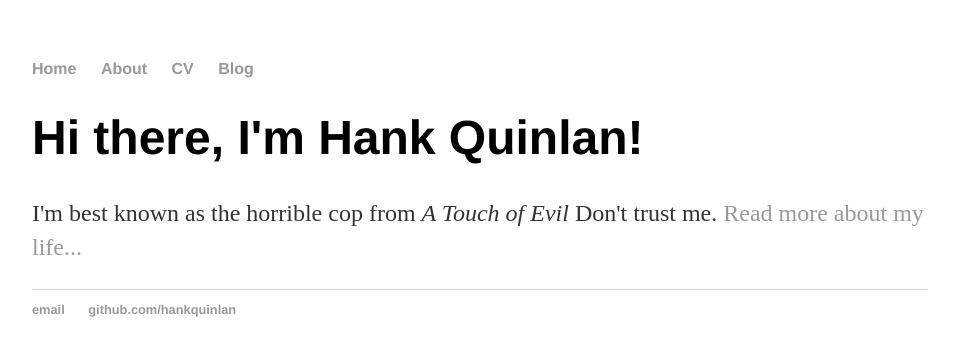
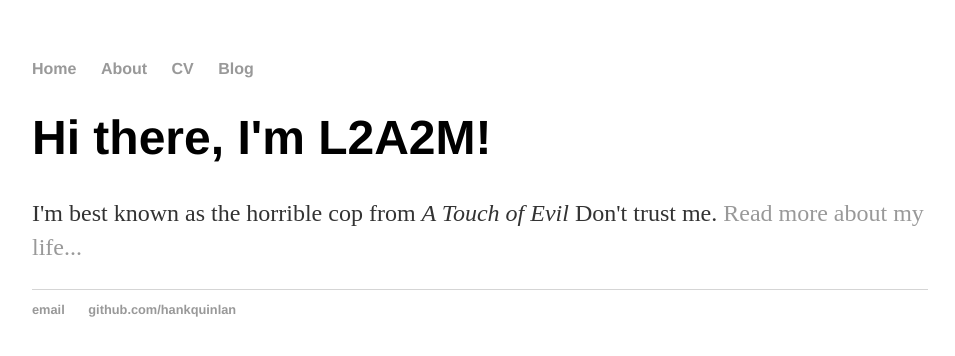
Before and after one commit to L2A2M/l2a2m.github.io, a Jekyll site: the page built from index.html, in a window 1280 px wide. Shown: the top 356 px of the page, without its empty margins (160-1115 px from the left). Built offline with Jekyll 4.4.1, drawn with Linux system fonts in a browser that asks for light colours.

Commit message:
Update to use Jekyll default layout

```diff
--- a/index.html
+++ b/index.html
@@ -1,30 +1,8 @@
-<!DOCTYPE html>
-<html>
-	<head>
-		<title>L2A2M - testing.. </title>
-		<!-- link to main stylesheet -->
-		<link rel="stylesheet" type="text/css" href="/css/main.css">
-	</head>
-	<body>
-		<nav>
-    		<ul>
-        		<li><a href="/">Home</a></li>
-	        	<li><a href="/about">About</a></li>
-        		<li><a href="/cv">CV</a></li>
-        		<li><a href="/blog">Blog</a></li>
-    		</ul>
-		</nav>
-		<div class="container">
-    		<div class="blurb">
-        		<h1>Hi there, I'm Hank Quinlan!</h1>
-				<p>I'm best known as the horrible cop from <em>A Touch of Evil</em> Don't trust me. <a href="/about">Read more about my life...</a></p>
-    		</div><!-- /.blurb -->
-		</div><!-- /.container -->
-		<footer>
-    		<ul>
-        		<li><a href="mailto:hankquinlanhub@gmail.com">email</a></li>
-        		<li><a href="https://github.com/hankquinlan">github.com/hankquinlan</a></li>
-			</ul>
-		</footer>
-	</body>
-</html>
+---
+layout: default
+title: Hank Quinlan, Horrible Cop
+---
+<div class="blurb">
+	<h1>Hi there, I'm L2A2M!</h1>
+	<p>I'm best known as the horrible cop from <em>A Touch of Evil</em> Don't trust me. <a href="/about">Read more about my life...</a></p>
+</div><!-- /.blurb -->
```
